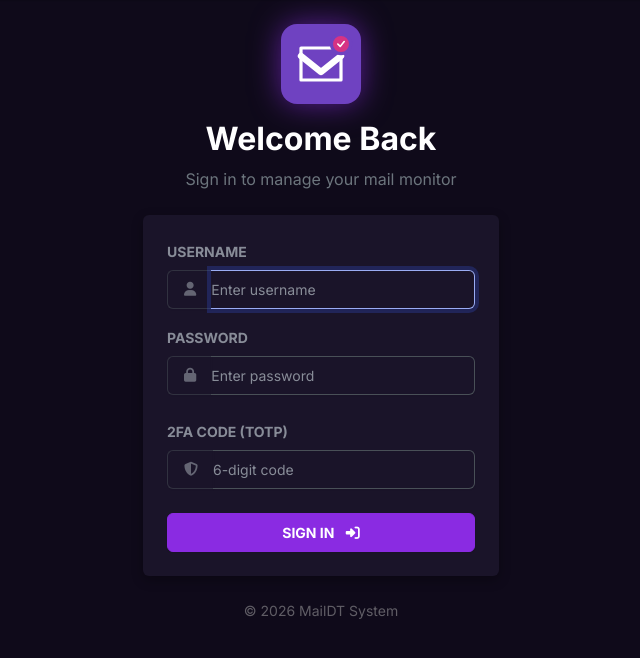
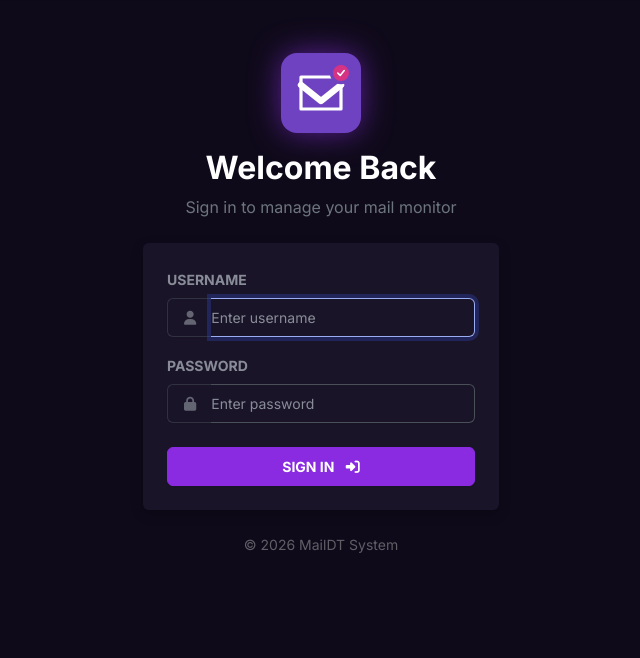
Before and after one commit to arumes31/mail-delivery-tester, a Flask app: page /login in a window 1280 px wide. Shown: the part 70-728 px from the top of the page, without its empty margins (319-959 px from the left). Run offline with Flask 3, Linux system fonts and the light colour scheme; some libraries are stand-ins or nearby versions.

Commit message:
Security and UI refinements: IP-based rate limiting, multi-step TOTP, and Cyber-Purple design polish

```diff
--- a/app.py
+++ b/app.py
@@ -366,6 +366,7 @@ def send_probe_email():
 # --- Global state for fast polling & rate limiting ---
 ACTIVE_TESTS = {} # {test_id: timestamp}
 IP_RATE_LIMITS = {} # {ip: [timestamps]}
+LOGIN_ATTEMPTS = {} # {ip: [timestamps]}
 LAST_IMAP_CHECK = datetime.datetime.min
 
 def check_inbox():
@@ -672,25 +673,50 @@ def login_required(f):
 
 @app.route('/login', methods=['GET', 'POST'])
 def login():
+    # Rate Limiting: 5 login attempts per minute per IP
+    now = time.time()
+    ip = request.remote_addr
+    if CONFIG['ENABLE_PROXY'] and request.headers.get('X-Forwarded-For'):
+        ip = request.headers.get('X-Forwarded-For').split(',')[0].strip()
+
+    if ip not in LOGIN_ATTEMPTS:
+        LOGIN_ATTEMPTS[ip] = []
+    LOGIN_ATTEMPTS[ip] = [t for t in LOGIN_ATTEMPTS[ip] if now - t < 60]
+
+    if len(LOGIN_ATTEMPTS[ip]) >= 5:
+        retry_after = int(60 - (now - LOGIN_ATTEMPTS[ip][0]))
+        return render_template('login.html', error=f"Too many attempts. Please wait {retry_after}s.", show_totp=False)
+
     if request.method == 'POST':
         username = request.form.get('username')
         password = request.form.get('password')
         totp_code = request.form.get('totp')
 
+        # Track attempt
+        LOGIN_ATTEMPTS[ip].append(now)
+
         if username == CONFIG['ADMIN_USER'] and password == CONFIG['ADMIN_PASSWORD']:
-            # Check TOTP if configured
+            # Password correct, now check if TOTP is needed
             if CONFIG['ADMIN_TOTP_SECRET']:
+                if not totp_code:
+                    # Password ok but TOTP missing, show TOTP field
+                    # We pass back username/password as hidden fields or just re-validate
+                    # To keep it simple and secure, we'll ask them to enter credentials again with TOTP
+                    # or better: we can keep the password in memory for this session temporarily
+                    # but easiest is to show the field and let them submit all 3.
+                    return render_template('login.html', show_totp=True, username=username, password=password)
+
                 totp = pyotp.TOTP(CONFIG['ADMIN_TOTP_SECRET'])
                 if not totp.verify(totp_code):
-                    return render_template('login.html', error="Invalid TOTP code", show_totp=True)
+                    return render_template('login.html', error="Invalid TOTP code", show_totp=True, username=username, password=password)
 
             session['logged_in'] = True
             next_url = request.args.get('next')
             return redirect(next_url or url_for('index'))
         else:
-            return render_template('login.html', error="Invalid credentials", show_totp=bool(CONFIG['ADMIN_TOTP_SECRET']))
+            return render_template('login.html', error="Invalid credentials", show_totp=False)
 
-    return render_template('login.html', show_totp=bool(CONFIG['ADMIN_TOTP_SECRET']))
+    return render_template('login.html', show_totp=False)
 
 @app.route('/logout')
 def logout():
--- a/templates/login.html
+++ b/templates/login.html
@@ -12,6 +12,7 @@
         <div class="card shadow-lg border-0">
             <div class="card-body p-4">
                 <form method="POST" action="/login">
+                    {% if not show_totp %}
                     <div class="mb-3">
                         <label for="username" class="form-label small fw-bold text-uppercase opacity-75">Username</label>
                         <div class="input-group">
@@ -26,14 +27,16 @@
                             <input type="password" class="form-control bg-transparent border-start-0 ps-0" id="password" name="password" placeholder="Enter password" required>
                         </div>
                     </div>
-
-                    {% if show_totp %}
+                    {% else %}
+                    <input type="hidden" name="username" value="{{ username }}">
+                    <input type="hidden" name="password" value="{{ password }}">
                     <div class="mb-4">
                         <label for="totp" class="form-label small fw-bold text-uppercase opacity-75">2FA Code (TOTP)</label>
                         <div class="input-group">
                             <span class="input-group-text bg-transparent border-end-0 opacity-50"><i class="fa-solid fa-shield-halved"></i></span>
-                            <input type="text" class="form-control bg-transparent border-start-0 ps-0" id="totp" name="totp" placeholder="6-digit code" autocomplete="one-time-code">
+                            <input type="text" class="form-control bg-transparent border-start-0 ps-0" id="totp" name="totp" placeholder="6-digit code" autocomplete="one-time-code" required autofocus>
                         </div>
+                        <div class="form-text small opacity-50">Please enter the code from your authenticator app.</div>
                     </div>
                     {% endif %}
 
@@ -44,7 +47,7 @@
                     {% endif %}
 
                     <button type="submit" class="btn btn-primary w-100 py-2 fw-bold text-uppercase letter-spacing-1">
-                        Sign In <i class="fa-solid fa-right-to-bracket ms-2"></i>
+                        {% if show_totp %}Verify & Sign In{% else %}Sign In{% endif %} <i class="fa-solid fa-right-to-bracket ms-2"></i>
                     </button>
                 </form>
             </div>
```
Also changed, not shown: templates/mail_tester.html (+4 -4 lines).
